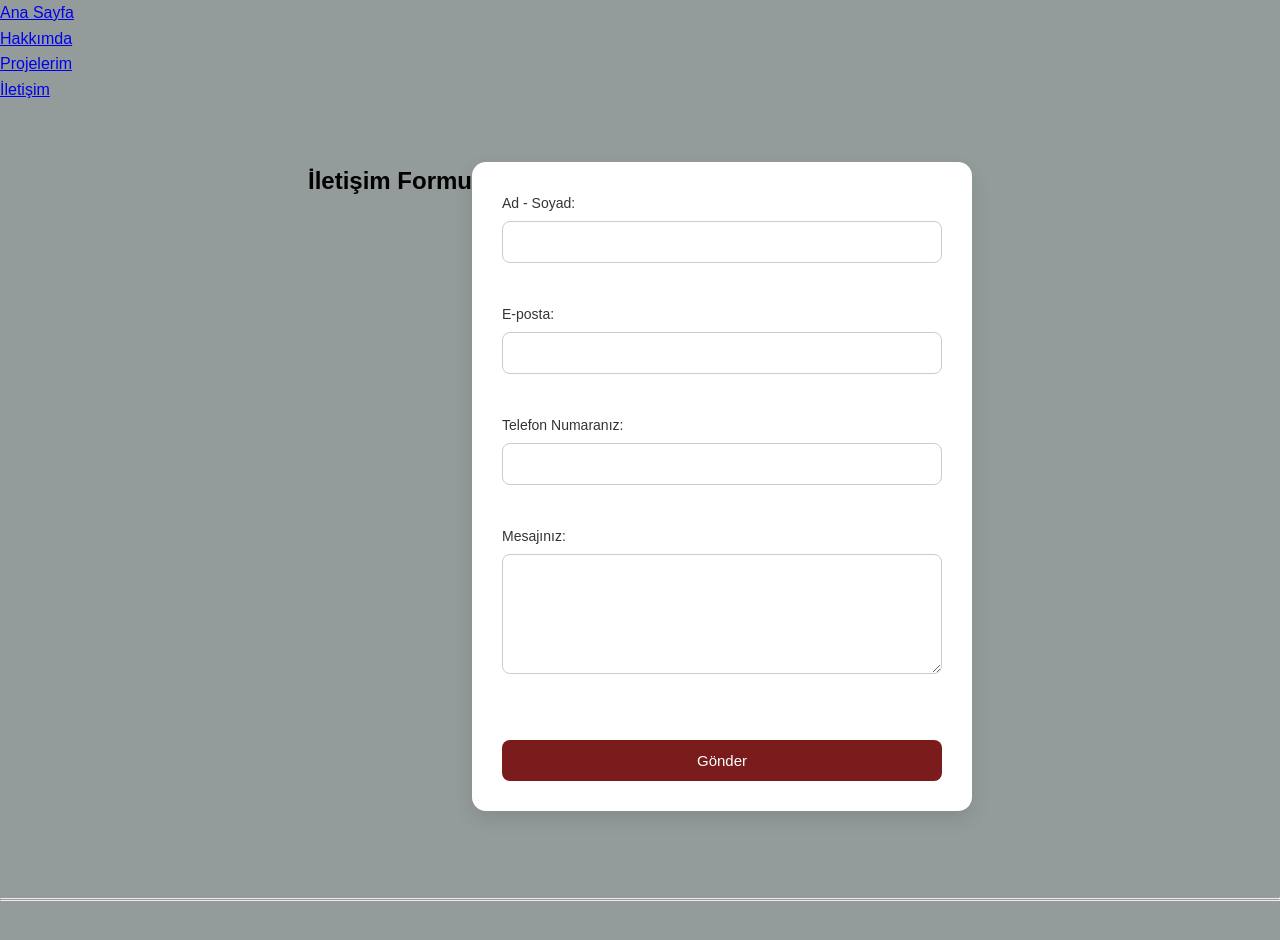
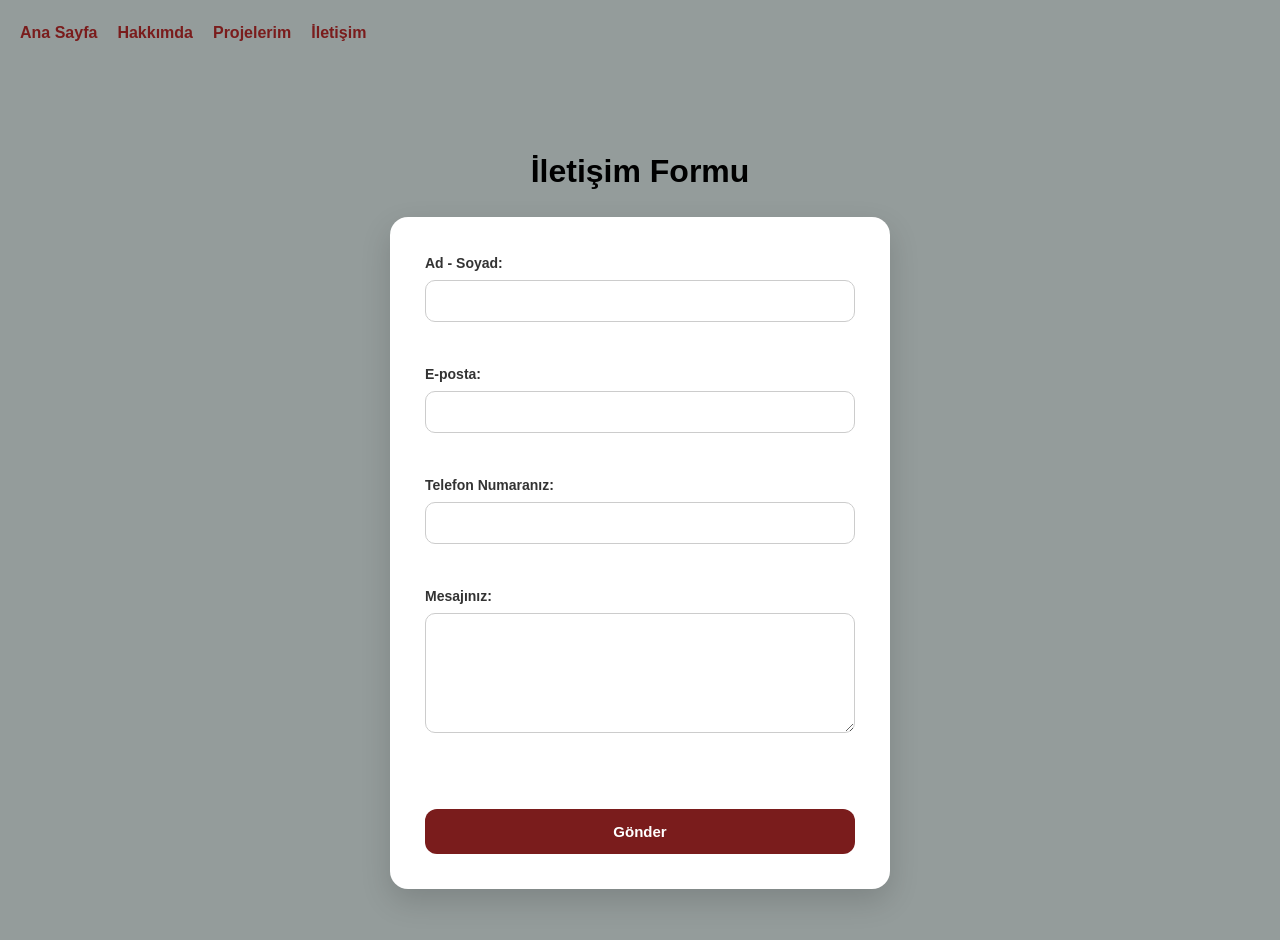
Before and after one commit to rozelinacar/web-proje, a plain HTML site: page contact.html in a window 1280 px wide. Drawn offline with Linux system fonts and the light colour scheme.

Commit message:
Contact ve ana sayfa düzenlemeleri

```diff
--- a/contact.html
+++ b/contact.html
@@ -6,6 +6,14 @@
     <title>İletişim</title>
 
    <link rel="stylesheet" href="css/style.css">
+</head>
+<head>
+    <meta charset="UTF-8">
+    <meta name="viewport" content="width=device-width, initial-scale=1.0">
+    <title>İletişim</title>
+
+    <link rel="stylesheet" href="css/style.css">
+    <link rel="stylesheet" href="css/contact.css">
 </head>
 <body>
 
@@ -55,8 +63,6 @@
 
     <script src="js/script.js"></script>
 
-    <br>
-    <hr><hr>
-    <br>
+
 </body>
 </html>
--- a/css/contact.css
+++ b/css/contact.css
@@ -0,0 +1,95 @@
+/* =====================
+   CONTACT PAGE ONLY
+===================== */
+
+main {
+  display: flex;
+  flex-direction: column;
+  align-items: center;
+  margin: 80px 20px;
+}
+
+/* BAŞLIK */
+.contact-title {
+  font-size: 32px;
+  margin-bottom: 25px;
+  color: #7a1c1c;
+}
+
+/* FORM KUTUSU */
+#contactForm {
+  background-color: #ffffff;
+  padding: 35px;
+  border-radius: 18px;
+  width: 100%;
+  max-width: 500px;
+  box-shadow: 0 12px 30px rgba(0,0,0,0.15);
+}
+
+/* FORM ALANLARI */
+#contactForm div {
+  display: flex;
+  flex-direction: column;
+  margin-bottom: 15px;
+}
+
+#contactForm label {
+  margin-bottom: 6px;
+  font-size: 14px;
+  font-weight: 600;
+  color: #333;
+}
+
+#contactForm input,
+#contactForm textarea {
+  padding: 12px 14px;
+  border-radius: 10px;
+  border: 1px solid #ccc;
+  font-size: 14px;
+  font-family: inherit;
+  transition: border-color 0.3s, box-shadow 0.3s;
+}
+
+#contactForm textarea {
+  resize: vertical;
+  min-height: 120px;
+}
+
+/* FOCUS EFEKTİ */
+#contactForm input:focus,
+#contactForm textarea:focus {
+  outline: none;
+  border-color: #7a1c1c;
+  box-shadow: 0 0 0 2px rgba(122, 28, 28, 0.2);
+}
+
+/* GÖNDER BUTONU */
+#contactForm button {
+  margin-top: 10px;
+  width: 100%;
+  padding: 14px;
+  background-color: #7a1c1c;
+  color: #fff;
+  border: none;
+  border-radius: 12px;
+  font-size: 15px;
+  font-weight: bold;
+  cursor: pointer;
+  transition: background-color 0.3s, transform 0.2s;
+}
+
+#contactForm button:hover {
+  background-color: #5c1212;
+  transform: translateY(-2px);
+}
+
+/* RESPONSIVE */
+@media (max-width: 600px) {
+  .contact-title {
+    font-size: 26px;
+  }
+
+  #contactForm {
+    padding: 25px;
+  }
+}
--- a/css/style.css
+++ b/css/style.css
@@ -174,3 +174,26 @@ main {
 body {
   background-color: rgb(148, 156, 155) !important;
 }
+
+nav ul {
+  list-style: none;
+  display: flex;
+  gap: 20px;
+  padding: 20px;
+  margin: 0;
+}
+
+nav a {
+  text-decoration: none;
+  font-weight: bold;
+  color: #7a1c1c;
+}
+
+nav a:hover {
+  text-decoration: underline;
+}
+
+body {
+  margin: 0;
+  font-family: Arial, sans-serif;
+}
```
Also changed, not shown: about.html (+9 -0 lines), css/about.css (+73 -0 lines).
